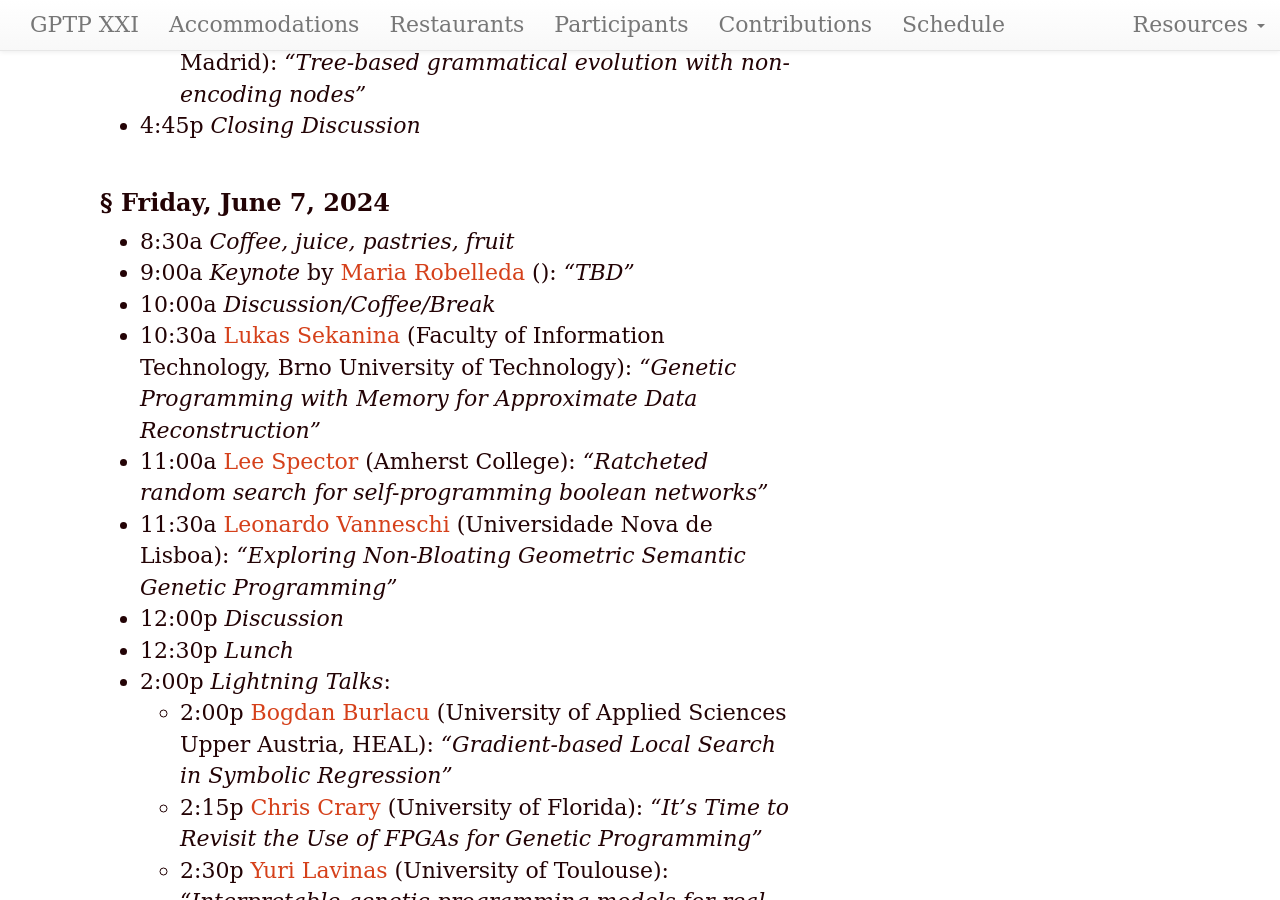
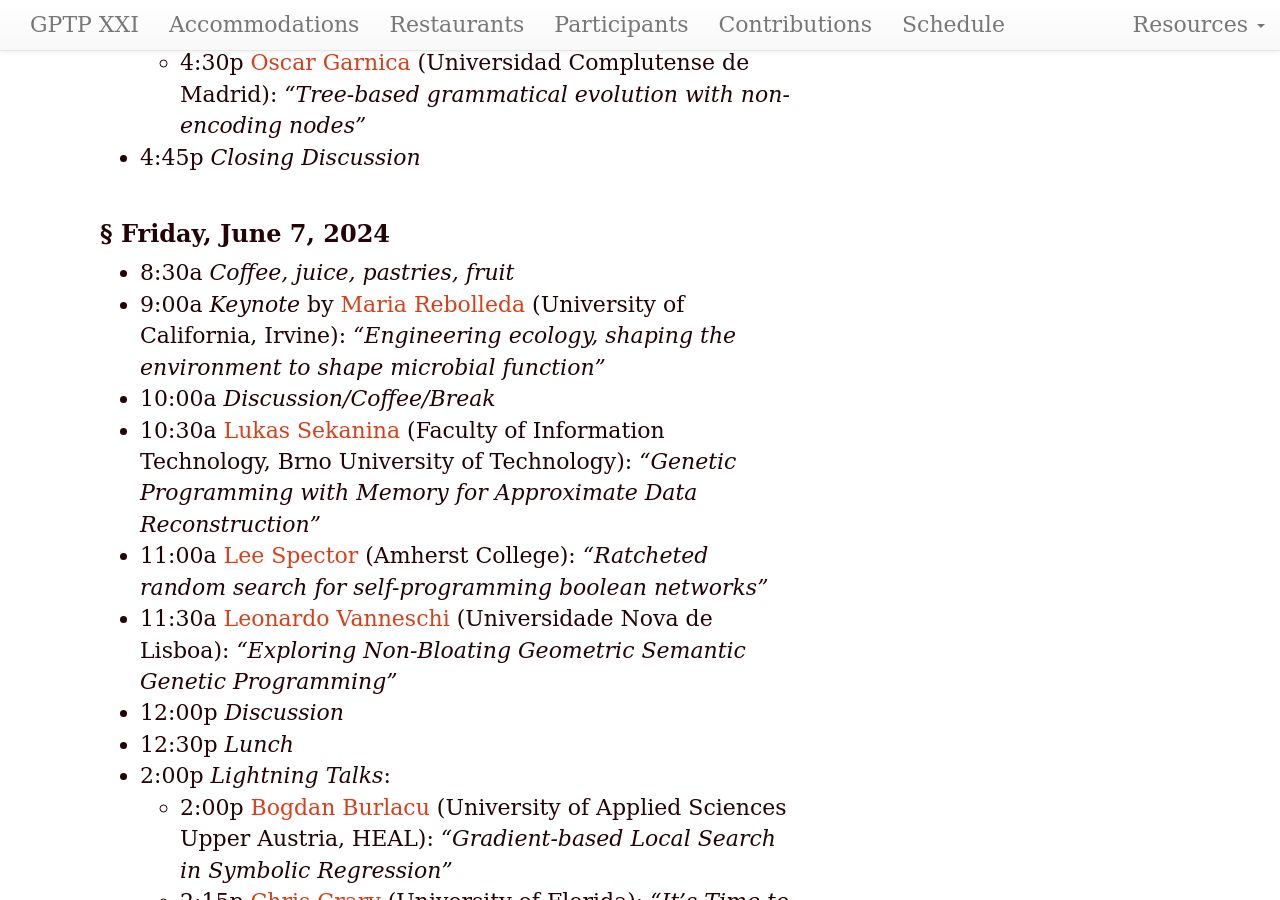
Before and after one commit to GPTP-workshop/gptp-workshop.github.io, a Jekyll site: the page built from schedule.md, in a window 1280 px wide and 900 px high, scrolled down 1774 px. Built offline with Jekyll 4.4.1, drawn with Linux system fonts in a browser that asks for light colours; our own code applies the rules of GitHub Pages for plain Markdown files; some of the changed text lies outside the part shown.

Commit message:
Update schedule.md

```diff
--- a/schedule.md
+++ b/schedule.md
@@ -17,7 +17,7 @@ GPTP-2024 will be held at the main campus of University of Michigan, Weiser Hall
 
 - 8:30a _Coffee, juice, pastries, fruit_
 - 9:00a _Opening Remarks_
-- 9:15a _Keynote_ by [Allison Earl](https://lsa.umich.edu/psych/people/faculty/anearl.html) (University of Michigan, Psychology): _"TBD"_
+- 9:15a _Keynote_ by [Allison Earl](https://lsa.umich.edu/psych/people/faculty/anearl.html) (University of Michigan, Psychology): _"Principles of Persuasion: What changes minds"_
 - 10:00a _Break/Discussion/Coffee_
 - 10:30a [Mark Kotanchek](https://evolved-analytics.com/) (Evolved Analytics): _"Representation and reachability: assumption impact in data modeling"_
 - 11:00a [Mengjie Zhang](https://people.wgtn.ac.nz/Mengjie.Zhang) (Victoria University of Wellington): _"EvoFeat: genetic programming-based feature engineering approach to tabular data classification"_
@@ -39,7 +39,7 @@ GPTP-2024 will be held at the main campus of University of Michigan, Weiser Hall
 ### Friday, June 7, 2024
 
 - 8:30a _Coffee, juice, pastries, fruit_
-- 9:00a _Keynote_ by [Maria Robelleda](https://) (): _"TBD"_
+- 9:00a _Keynote_ by [Maria Rebolleda](https://ecoevo.bio.uci.edu/people/faculty/maria-rebolleda-gomez/) (University of California, Irvine): _"Engineering ecology, shaping the environment to shape microbial function"_
 - 10:00a _Discussion/Coffee/Break_
 - 10:30a [Lukas Sekanina](https://www.fit.vut.cz/person/sekanina/) (Faculty of Information Technology, Brno University of Technology): _"Genetic Programming with Memory for Approximate Data Reconstruction"_
 - 11:00a [Lee Spector](https://www.amherst.edu/people/facstaff/lspector) (Amherst College): _"Ratcheted random search for self-programming boolean networks"_
```
Also changed, not shown: other parts of schedule.md (+1 -1 lines).
